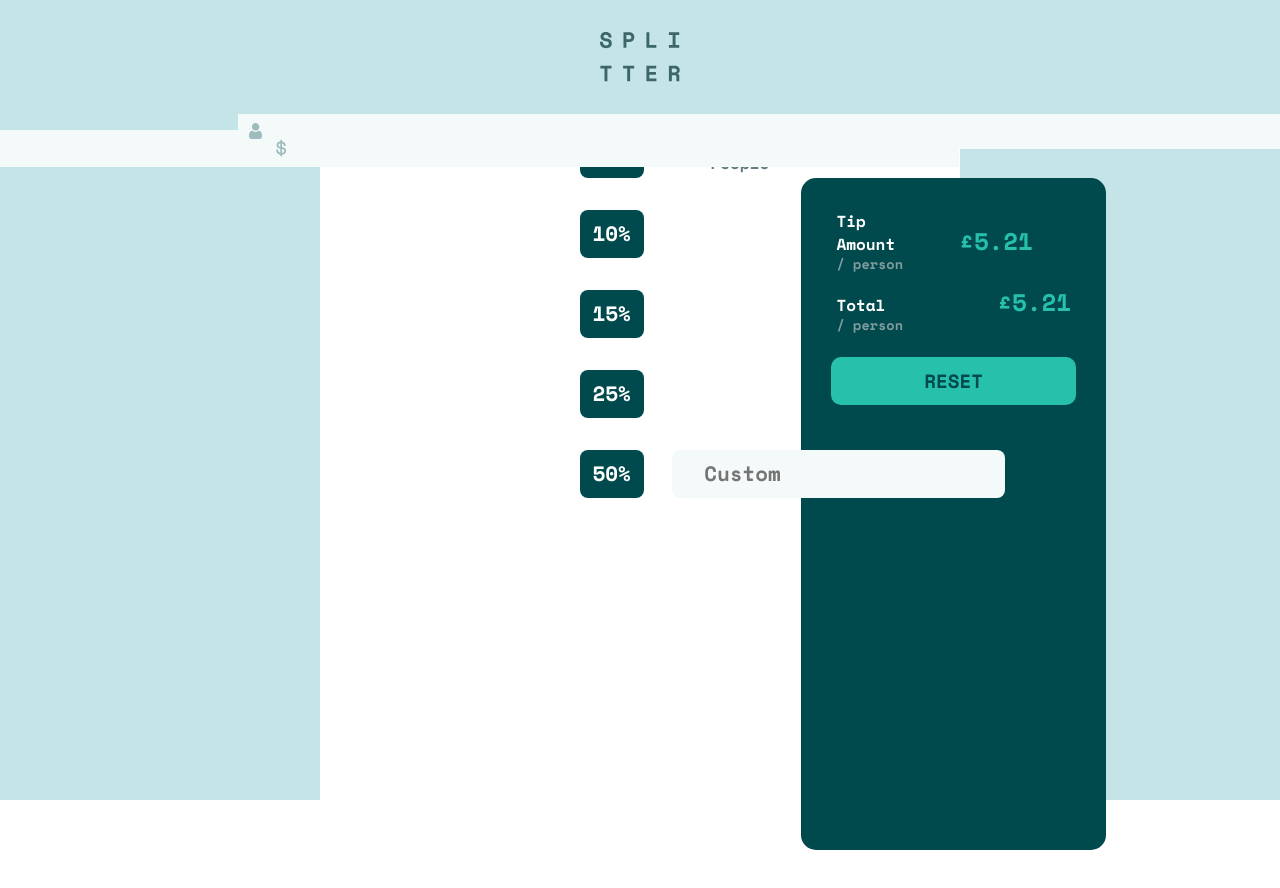
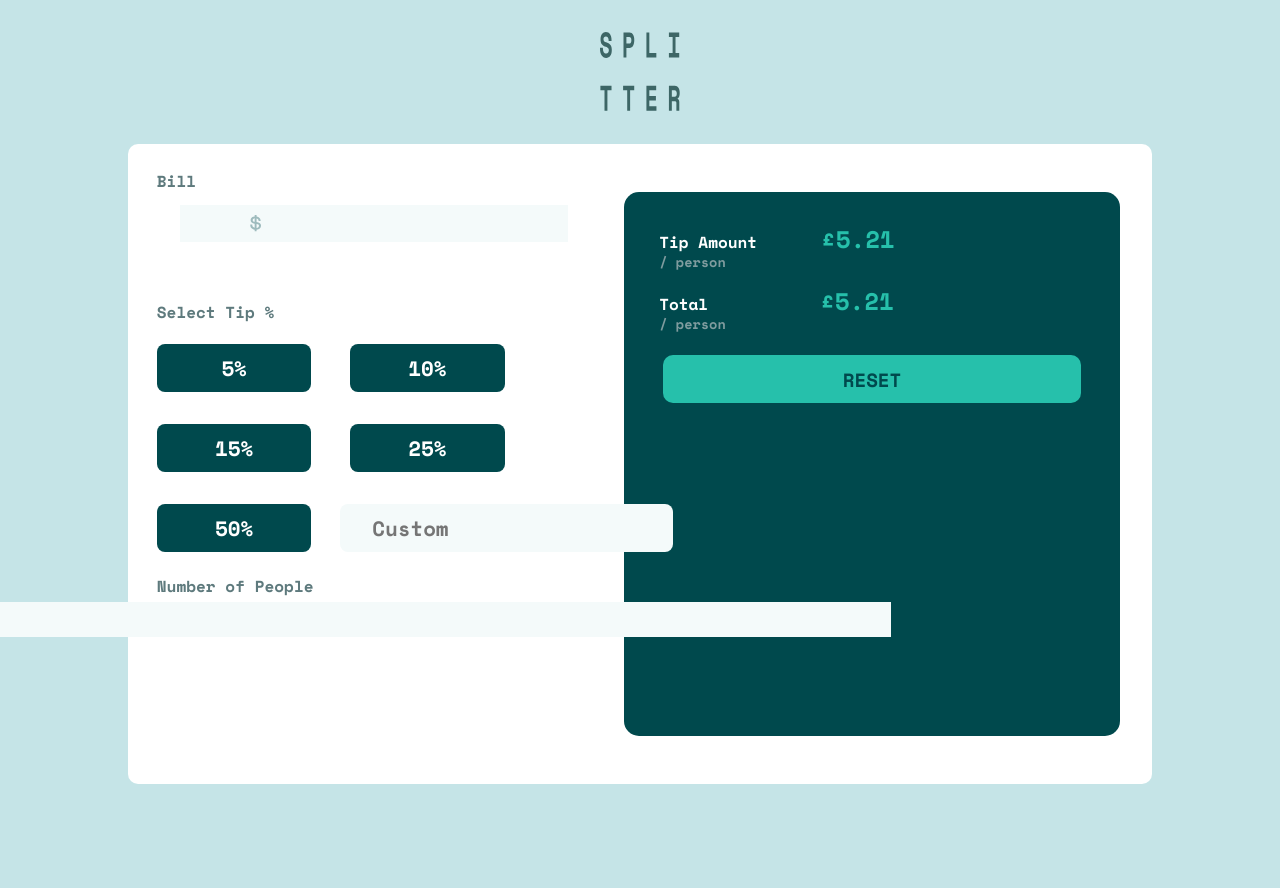
Before and after one commit to pally1995/TipCalculatorApp, a plain HTML site: page index.html in a window 1280 px wide. After the commit the page ends 800 px from the top, so only its background shows below. Drawn offline with nearby package versions, Linux system fonts and the light colour scheme.

Commit message:
ongoing desktop styling

```diff
--- a/index.html
+++ b/index.html
@@ -13,8 +13,8 @@
 <link href="https://fonts.googleapis.com/css2?family=Overpass:wght@700&family=Space+Mono:wght@700&display=swap" rel="stylesheet">
 </head>
 <body>
+  <h1><img src="./images/logo.svg" alt="SPLITTER Logo"></h1>
   <div class="container">
-    <img src="./images/logo.svg" alt="SPLITTER Logo">
     <section class="primaryCard">
       <h3>Bill</h3>
       <div class="billAmountInput">
@@ -34,6 +34,7 @@
       <div class="numberOfPeopleValueDiv">
         <p class="numberOfPeopleValue"><i><img src="./images/icon-person.svg" class="personIcon" alt="Person Icon"></i></p>
       </div>
+      </section>
       <section class="secondaryCard">
         <p class="tipAmount">Tip Amount<span class="tipPerPerson">£5.21</span></p>
         <p class="pp">/ person</p>
@@ -41,7 +42,6 @@
         <p class="pp">/ person</p>
         <button class="reset">RESET</button>
       </section>
-    </section>
   </div>
   <script src="app.js"></script>
 </body>
--- a/style.css
+++ b/style.css
@@ -56,6 +56,12 @@ body {
     display: flex;
     flex-direction: column;
     align-items: center;
+}
+
+h1 {
+    width: 100%;
+    display: flex;
+    justify-content: center;
 }
 
 img {
@@ -244,20 +250,38 @@ button:active, button:focus {
 }
 
 @media only screen and (max-width: 1370px) {
+    body {
+        background:hsl(185, 41%, 84%);
+    }
     .container {
-        display: flex;
-        flex-direction: column;
-        width: 100%;
+        margin: 0 auto;
+        flex-direction: row;
+        background: white;
+        border-radius: 10px;
+        width: 80%;
+        height: 80vh;
     }
 
     .primaryCard {
-        display: flex;
-        flex-direction: row;
-        width: 50vw;
+        min-height: 80vh;
+        width: 50%;
     }
 
     .secondaryCard {
-        width: 50vw;
+        width: 50%;
+        height: 80%;
+    }
 
+    input[type="number"] {
+        width: 30%;
+        margin: 0 0 0 1.7rem;
     }
+
+
+    i > img {
+        right: 6.5rem;
+    }
+
+
+
 }
```
